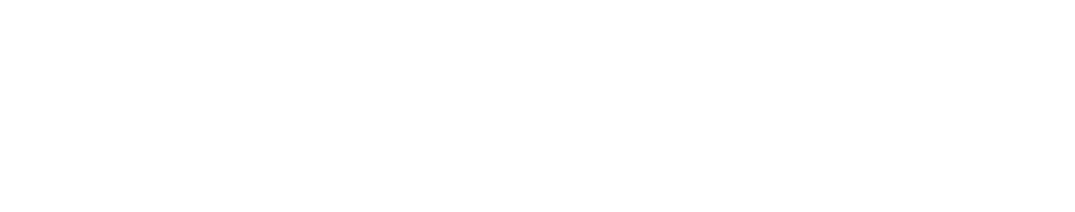
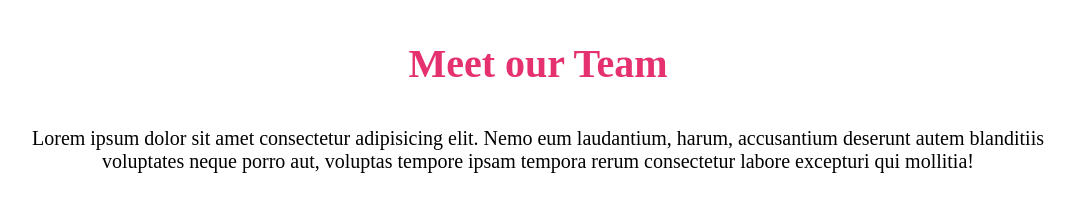
Before and after one commit to TALEX1995/html-css-float-cards, a plain HTML site: page intex.html in a window 1280 px wide. Shown: the whole page, without its empty margins (102-1177 px from the left). Drawn offline with Linux system fonts and the light colour scheme.

Commit message:
Added Heade and First Section

```diff
--- a/css/style.css
+++ b/css/style.css
@@ -9,8 +9,34 @@
 /* Properties */
 
 :root {
-
+   --bkg-color-black: #000000
 }
 
 
 /* Utilities */
+
+
+
+/* Header */
+
+h1 {
+    color: #e53170;
+    font-size: 40px;
+    padding: 40px 0;
+}
+
+
+/* Generic */
+
+.container{
+    max-width: 1080px;
+    text-align: center;
+    margin: 0 auto;
+}
+
+
+/* Main */
+
+p {
+    font-size: 20px;
+}
--- a/intex.html
+++ b/intex.html
@@ -6,9 +6,20 @@
     <meta name="viewport" content="width=device-width, initial-scale=1.0">
     <meta name="description" content="Our Team">
     <link rel="stylesheet" href="css/style.css">
-    <title>Document</title>
+    <title>Meet our Team</title>
 </head>
 <body>
+    <!-- Container used to center all  -->
+    <div class="container">
+        <!-- Title -->
+        <header>
+            <h1>Meet our Team</h1>
+        </header>
+        <!-- First section -->
+        <section>
+            <p>Lorem ipsum dolor sit amet consectetur adipisicing elit. Nemo eum laudantium, harum, accusantium deserunt autem blanditiis voluptates neque porro aut, voluptas tempore ipsam tempora rerum consectetur labore excepturi qui mollitia!</p>
+        </section>
 
+    </div>
 </body>
 </html>
```
